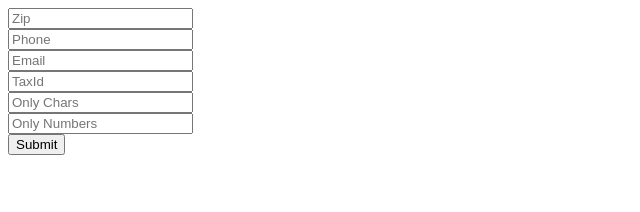
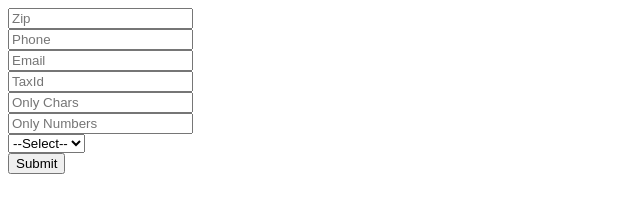
Before and after one commit to nagarwa2/FormValidations, a plain HTML site: page index.html in a window 1280 px wide. Shown: the whole page, without its empty margins (0-640 px from the left). Drawn offline with nearby package versions, Linux system fonts and the light colour scheme.

Commit message:
Update index.html

```diff
--- a/index.html
+++ b/index.html
@@ -28,6 +28,11 @@
 	<input type="text" class="aNumber aBlank" placeholder="Only Numbers" value="" />
 </div>
 
+<div>
+	<select class="aBlank" data-validate=true><option value="">--Select--</option><option value="option1">option1</option></select>
+</div>
+
+
 
 <input type="button" class="aFormButton" value="Submit"/>
 
```
